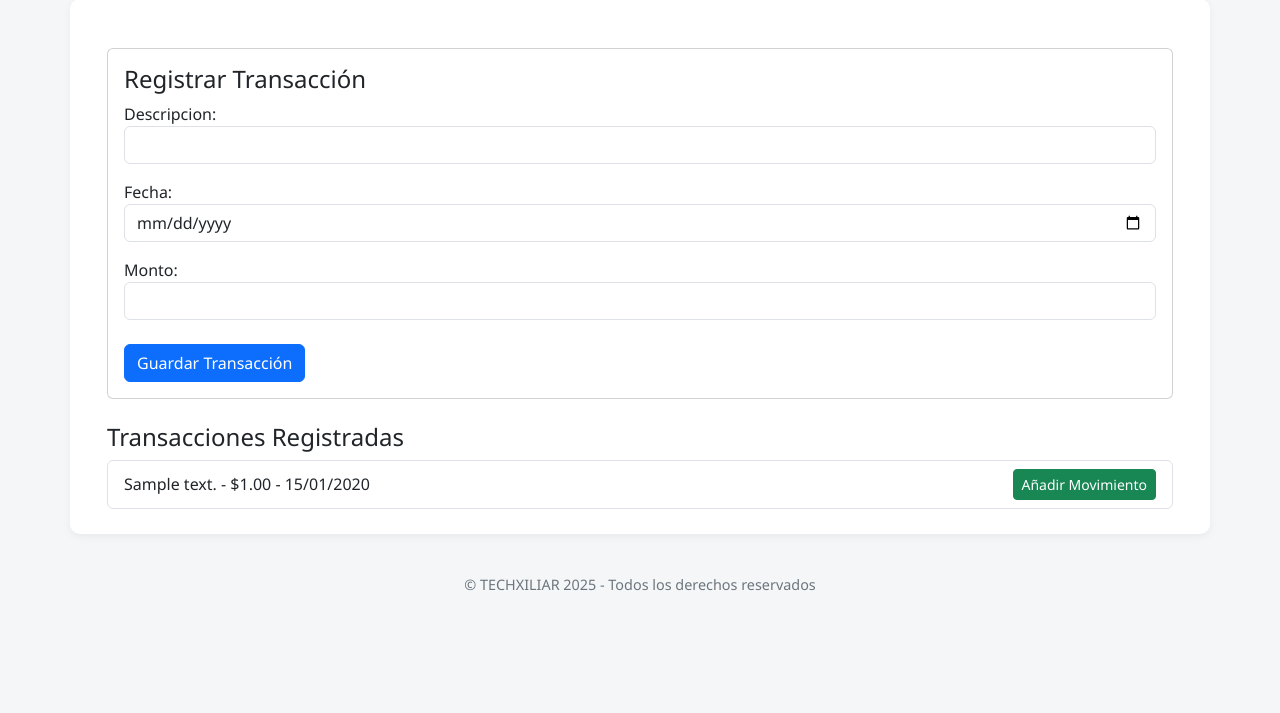
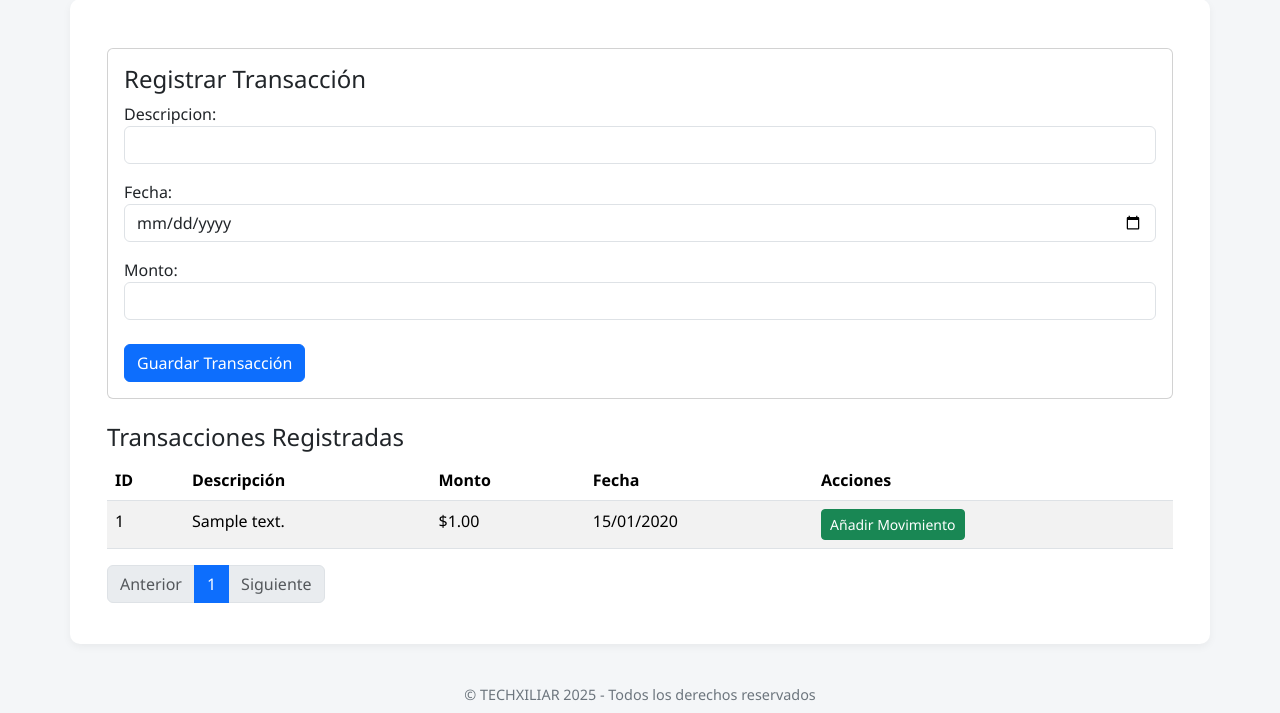
Before and after one commit to ChrisPleitez4/Proyecto-SIC-2025, a Django app: page /transacciones/ in a window 1280 px wide. Shown: the part 87-800 px from the top of the page. Run offline with Django 5.2, Linux system fonts and the light colour scheme; data comes from the database, SQL or seed files in the repository; tables that the repository leaves empty hold one stand-in row (values such as "Sample post").

Commit message:
Actualizacion transacciones
FALTA validar que cuando de errores el forms de movimientos mantenga los datos

```diff
--- a/SIC_2025/transacciones/forms.py
+++ b/SIC_2025/transacciones/forms.py
@@ -1,6 +1,8 @@
 from django import forms
 from .models import Transaccion, Movimiento
 from datetime import date
+from decimal import Decimal, ROUND_DOWN
+
 
 class TransaccionForm(forms.ModelForm):
     class Meta:
@@ -12,13 +14,67 @@ class TransaccionForm(forms.ModelForm):
             'monto': forms.NumberInput(attrs={'class': 'form-control', 'step':'0.01'}),
         }
 
+    def __init__(self, *args, **kwargs):
+        super().__init__(*args, **kwargs)
+        # Definimos un vector de campos que queremos requerir
+        campos_requeridos = ['descripcion', 'fecha', 'monto']
+        for campo in campos_requeridos:
+            self.fields[campo].required = True
+            self.fields[campo].error_messages = {'required': f'El campo {campo} es obligatorio. Porfavor, ingréselo.'}
+
+    # Validación adicional para monto > 0
+    def clean_monto(self):
+        monto = self.cleaned_data.get('monto')
+        if monto is None or monto <= 0:
+            raise forms.ValidationError("El monto debe ser mayor a 0")
+
+        # Validar que tenga como máximo 2 decimales
+        monto_decimal = Decimal(monto)
+        if monto_decimal.as_tuple().exponent < -2:  # más de 2 decimales
+            raise forms.ValidationError("El monto no puede tener más de 2 decimales")
+
+        # Opcional: redondear a 2 decimales antes de guardar
+        return monto_decimal.quantize(Decimal('0.01'), rounding=ROUND_DOWN)
+
+    # Validación para fecha
+    def clean_fecha(self):
+        fecha = self.cleaned_data.get('fecha')
+        if fecha is None:
+            return fecha  # ya se valida con required
+        inicio_anio = date(date.today().year, 1, 1)
+        limite_max = date(2100, 12, 31)
+        if fecha < inicio_anio or fecha > limite_max:
+            raise forms.ValidationError(f"La fecha debe estar entre {inicio_anio} y {limite_max}")
+        return fecha
+
 class MovimientoForm(forms.ModelForm):
     class Meta:
         model = Movimiento
-        fields = ['transaccion', 'cuenta', 'monto', 'tipo']
+        fields = [ 'cuenta', 'monto', 'tipo']
         widgets = {
-            'transaccion': forms.Select(attrs={'class':'form-select'}),
             'cuenta': forms.Select(attrs={'class':'form-select'}),
             'monto': forms.NumberInput(attrs={'class':'form-control','step':'0.01'}),
             'tipo': forms.Select(attrs={'class':'form-select'}),
         }
+
+    def __init__(self, *args, **kwargs):
+        super().__init__(*args, **kwargs)
+        # Definimos un vector de campos que queremos requerir
+        campos_requeridos = ['cuenta', 'monto', 'tipo']
+        for campo in campos_requeridos:
+            self.fields[campo].required = True
+            self.fields[campo].error_messages = {'required': f'El campo {campo} es obligatorio. Porfavor, ingréselo.'}
+
+    # Validación adicional para monto > 0
+    def clean_monto(self):
+        monto = self.cleaned_data.get('monto')
+        if monto is None or monto <= 0:
+            raise forms.ValidationError("El monto debe ser mayor a 0")
+
+        # Validar que tenga como máximo 2 decimales
+        monto_decimal = Decimal(monto)
+        if monto_decimal.as_tuple().exponent < -2:  # más de 2 decimales
+            raise forms.ValidationError("El monto no puede tener más de 2 decimales")
+
+        # Opcional: redondear a 2 decimales antes de guardar
+        return monto_decimal.quantize(Decimal('0.01'), rounding=ROUND_DOWN)
--- a/SIC_2025/transacciones/templates/transacciones/transacciones.html
+++ b/SIC_2025/transacciones/templates/transacciones/transacciones.html
@@ -9,8 +9,6 @@
     <h4>Registrar Transacción</h4>
     <form method="POST">
       {% csrf_token %}
-
-      <!-- Descripción -->
       <div class="mb-3">
         {{ transaccion_form.descripcion.label_tag }}
         {{ transaccion_form.descripcion }}
@@ -18,8 +16,6 @@
           <div class="text-danger small mt-1">{{ error }}</div>
         {% endfor %}
       </div>
-
-      <!-- Fecha -->
       <div class="mb-3">
         {{ transaccion_form.fecha.label_tag }}
         {{ transaccion_form.fecha }}
@@ -27,8 +23,6 @@
           <div class="text-danger small mt-1">{{ error }}</div>
         {% endfor %}
       </div>
-
-      <!-- Monto -->
       <div class="mb-3">
         {{ transaccion_form.monto.label_tag }}
         {{ transaccion_form.monto }}
@@ -36,51 +30,77 @@
           <div class="text-danger small mt-1">{{ error }}</div>
         {% endfor %}
       </div>
-
       <button type="submit" name="crear_transaccion" class="btn btn-primary mt-2">Guardar Transacción</button>
     </form>
   </div>
 
+
+    <!-- Mensaje de éxito -->
+  {% if mensaje_exito %}
+  <div class="alert alert-success alert-dismissible fade show text-center" role="alert">
+    {{ mensaje_exito }}
+    <button type="button" class="btn-close" data-bs-dismiss="alert"></button>
+  </div>
+  {% endif %}
   <!-- Lista de transacciones -->
   <h4>Transacciones Registradas</h4>
-  <ul class="list-group">
-    {% for t in transacciones %}
-    <li class="list-group-item d-flex justify-content-between align-items-center">
-      {{ t.descripcion }} - ${{ t.monto }} - {{ t.fecha|date:"d/m/Y" }}
-
-      <!-- Botón para abrir modal de movimiento -->
+  <table class="table table-striped">
+    <thead>
+      <tr>
+        <th>ID</th>
+        <th>Descripción</th>
+        <th>Monto</th>
+        <th>Fecha</th>
+        <th>Acciones</th>
+      </tr>
+    </thead>
+    <tbody>
+      {% for t in page_obj %}
+      <tr>
+        <td>{{ t.id }}</td>
+        <td>{{ t.descripcion }}</td>
+        <td>${{ t.monto }}</td>
+        <td>{{ t.fecha|date:"d/m/Y" }}</td>
+        <td>
           <button class="btn btn-sm btn-success" data-bs-toggle="modal" data-bs-target="#modalMovimiento{{ t.id }}">
             Añadir Movimiento
           </button>
+        </td>
+      </tr>
 
-      <!-- Modal para agregar movimiento -->
+       <!-- Modal del movimiento para esta transacción -->
     <div class="modal fade" id="modalMovimiento{{ t.id }}" tabindex="-1">
       <div class="modal-dialog">
         <div class="modal-content">
           <form method="POST">
             {% csrf_token %}
             <input type="hidden" name="transaccion_id" value="{{ t.id }}">
-
             <div class="modal-header">
               <h5 class="modal-title">Agregar Movimiento a {{ t.descripcion }}</h5>
               <button type="button" class="btn-close" data-bs-dismiss="modal"></button>
             </div>
+            <div class="modal-body">
 
-              <div class="modal-body">
               <!-- Campo cuenta -->
               <div class="mb-3">
                 <label for="id_cuenta_{{ t.id }}" class="form-label">Cuenta</label>
                 <select name="cuenta" id="id_cuenta_{{ t.id }}" class="form-select">
                   {% for c in movimiento_form.fields.cuenta.queryset %}
-                      <option value="{{ c.id }}">{{ c.nombreCuenta }}</option>
+                    <option value="{{ c.id }}">{{ c.codCuenta }} - {{ c.nombreCuenta }}</option>
                   {% endfor %}
                 </select>
+                {% if movimiento_form.errors.cuenta %}
+                  <div class="text-danger small">{{ movimiento_form.errors.cuenta.0 }}</div>
+                {% endif %}
               </div>
 
               <!-- Campo monto -->
               <div class="mb-3">
                 <label for="id_monto_{{ t.id }}" class="form-label">Monto</label>
                 <input type="number" step="0.01" name="monto" id="id_monto_{{ t.id }}" class="form-control">
+                {% if movimiento_form.errors.monto %}
+                  <div class="text-danger small">{{ movimiento_form.errors.monto.0 }}</div>
+                {% endif %}
               </div>
 
               <!-- Campo tipo -->
@@ -91,9 +111,12 @@
                     <option value="{{ val }}">{{ label }}</option>
                   {% endfor %}
                 </select>
-                </div>
+                {% if movimiento_form.errors.tipo %}
+                  <div class="text-danger small">{{ movimiento_form.errors.tipo.0 }}</div>
+                {% endif %}
               </div>
 
+            </div>
             <div class="modal-footer">
               <button type="button" class="btn btn-secondary" data-bs-dismiss="modal">Cerrar</button>
               <button type="submit" name="agregar_movimiento" class="btn btn-primary">Guardar Movimiento</button>
@@ -102,9 +125,61 @@
         </div>
       </div>
     </div>
+      {% endfor %}
+    </tbody>
+  </table>
 
+  <!-- Paginación -->
+  <nav aria-label="Page navigation">
+    <ul class="pagination">
+      {% if page_obj.has_previous %}
+        <li class="page-item">
+          <a class="page-link" href="?page={{ page_obj.previous_page_number }}">Anterior</a>
+        </li>
+      {% else %}
+        <li class="page-item disabled"><span class="page-link">Anterior</span></li>
+      {% endif %}
+
+      {% for num in page_obj.paginator.page_range %}
+        <li class="page-item {% if page_obj.number == num %}active{% endif %}">
+          <a class="page-link" href="?page={{ num }}">{{ num }}</a>
         </li>
       {% endfor %}
+
+      {% if page_obj.has_next %}
+        <li class="page-item">
+          <a class="page-link" href="?page={{ page_obj.next_page_number }}">Siguiente</a>
+        </li>
+      {% else %}
+        <li class="page-item disabled"><span class="page-link">Siguiente</span></li>
+      {% endif %}
     </ul>
+  </nav>
+
 </div>
+
+{% if mostrar_modal_movimiento %}
+<script>
+document.addEventListener('DOMContentLoaded', function() {
+    var modalEl = document.getElementById('modalMovimiento{{ mostrar_modal_movimiento }}');
+    if(modalEl) {
+        var modal = new bootstrap.Modal(modalEl);
+        modal.show();
+    }
+});
+</script>
+{% endif %}
+
+<script>
+document.addEventListener('DOMContentLoaded', function() {
+    // Reiniciar el formulario cuando se cierre un modal
+    var modals = document.querySelectorAll('.modal');
+    modals.forEach(function(m) {
+        m.addEventListener('hidden.bs.modal', function () {
+            var form = m.querySelector('form');
+            if (form) form.reset();
+        });
+    });
+});
+</script>
 {% endblock %}
--- a/SIC_2025/transacciones/views.py
+++ b/SIC_2025/transacciones/views.py
@@ -2,12 +2,20 @@ from django.shortcuts import render, redirect, get_object_or_404
 from django.db import transaction
 from .models import Transaccion, Movimiento
 from .forms import TransaccionForm, MovimientoForm
+from django.core.paginator import Paginator
+
 
 def transacciones_vista(request):
     transaccion_form = TransaccionForm(request.POST or None)
     movimiento_form = MovimientoForm()  # solo para el modal (sin POST inicial)
-    transacciones = Transaccion.objects.all().order_by('-fecha')
+    transacciones = Transaccion.objects.all().order_by('id')
 
+    # Paginación
+    paginator = Paginator(transacciones, 10) # 10 transacciones por página
+    page_number = request.GET.get('page') # obtener la página de la URL
+    page_obj = paginator.get_page(page_number)
+    mensaje_exito = None
+    mostrar_modal_movimiento = None
     if request.method == 'POST':
         # Crear transacción
         if 'crear_transaccion' in request.POST:
@@ -20,32 +28,32 @@ def transacciones_vista(request):
         elif 'agregar_movimiento' in request.POST:
             transaccion_id = request.POST.get('transaccion_id')
             transaccion = get_object_or_404(Transaccion, id=transaccion_id)
+            # Instanciamos el formulario directamente con request.POST
+            movimiento_form = MovimientoForm(request.POST)
+            # Creamos un dict con los datos del movimiento
 
-            # Creamos un dict con los datos del movimiento
-            movimiento_data = {
-                'transaccion': transaccion.id,
-                'cuenta': request.POST.get('cuenta'),
-                'monto': request.POST.get('monto'),
-                'tipo': request.POST.get('tipo'),
-            }
 
-            movimiento_form = MovimientoForm(movimiento_data)
             if movimiento_form.is_valid():
                 with transaction.atomic():
-                    movimiento = movimiento_form.save()
-                    #Actualizar la cuenta según tipo booleano
+                    movimiento = movimiento_form.save(commit=False)
+                    movimiento.transaccion = transaccion  # asignamos la FK
+                    movimiento.save()
                     cuenta = movimiento.cuenta
                     if movimiento.tipo:  # True = deudora
                         cuenta.debe += movimiento.monto
                     else:  # False = acreedora
                         cuenta.haber += movimiento.monto
-
                     cuenta.save()
                 return redirect('transacciones')
-
+            else:
+                mostrar_modal_movimiento = transaccion.id  # para reabrir el modal con errores
+                # Reiniciamos transaccion_form limpio para que no muestre errores
+                transaccion_form = TransaccionForm()
     context = {
         'transaccion_form': transaccion_form,
         'movimiento_form': movimiento_form,
-        'transacciones': transacciones,
+        'page_obj': page_obj,
+        'mostrar_modal_movimiento': mostrar_modal_movimiento,
+
     }
     return render(request, 'transacciones/transacciones.html', context)
```
Lines whose indentation alone changed are shown as unchanged.
